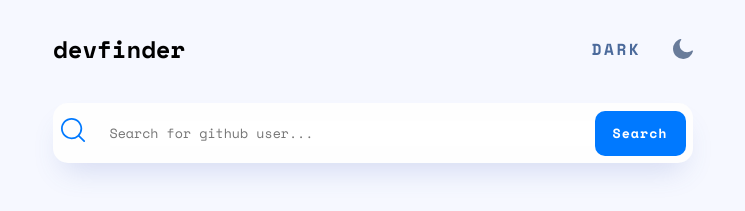
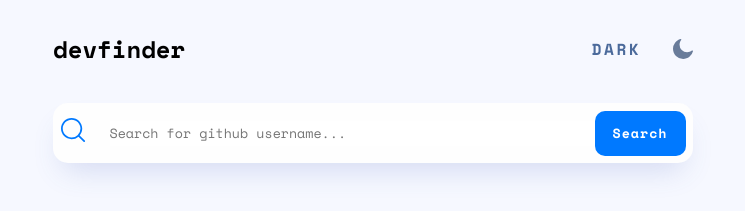
Before and after one commit to nyrellcl/github-search, a React (Create React App) app: page / in a window 1280 px wide. Shown: the top 211 px of the page, without its empty margins (267-1012 px from the left). Built offline with nearby package versions, Linux system fonts and the light colour scheme.

Commit message:
edit placeholder

```diff
--- a/src/App.tsx
+++ b/src/App.tsx
@@ -98,7 +98,7 @@ function App() {
             value={searchInput}
             id="search"
             type="text"
-            placeholder="Search for github user..."
+            placeholder="Search for github username..."
           />
           <button type="submit" className="btn-submit">
             Search
```
